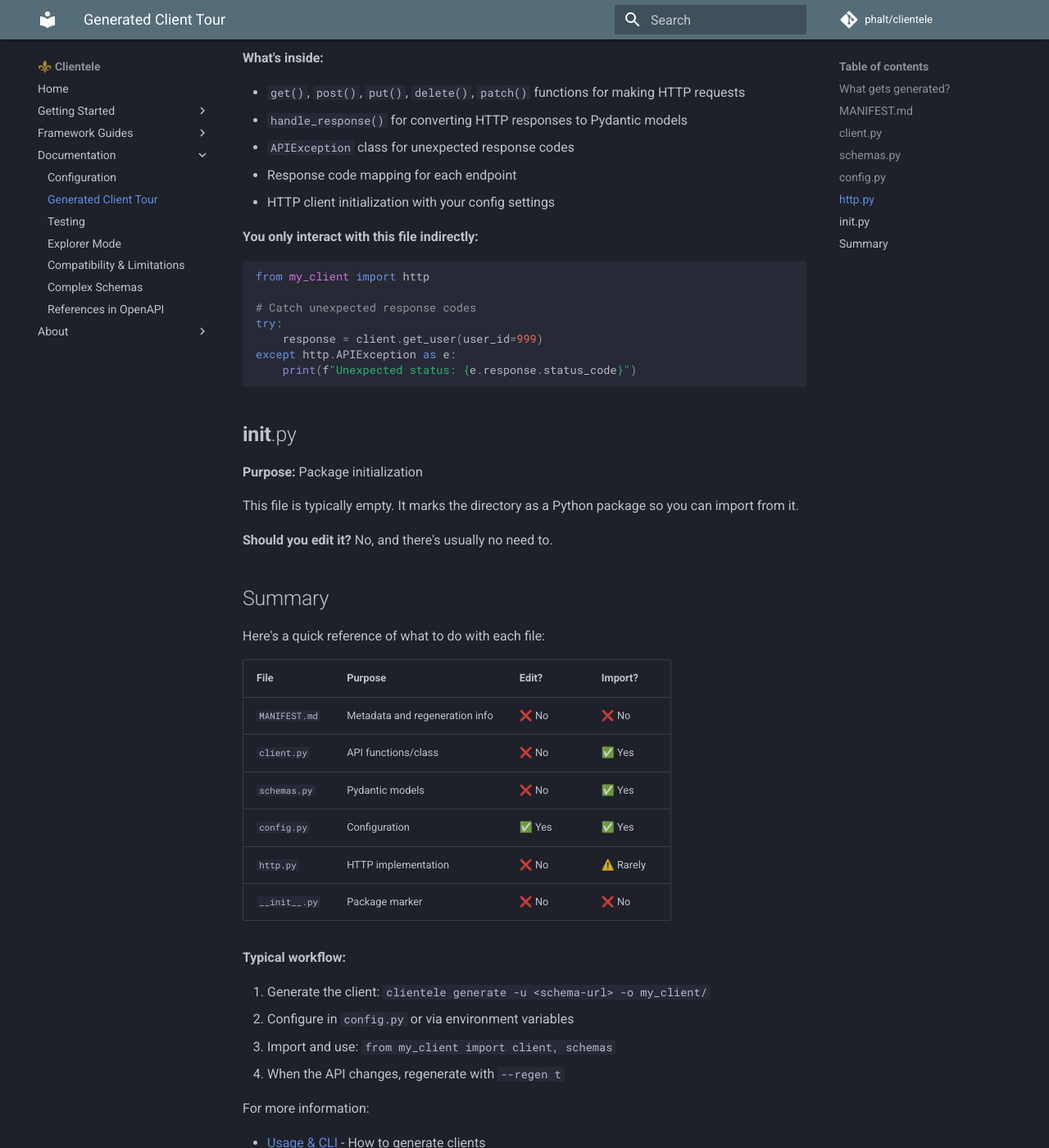
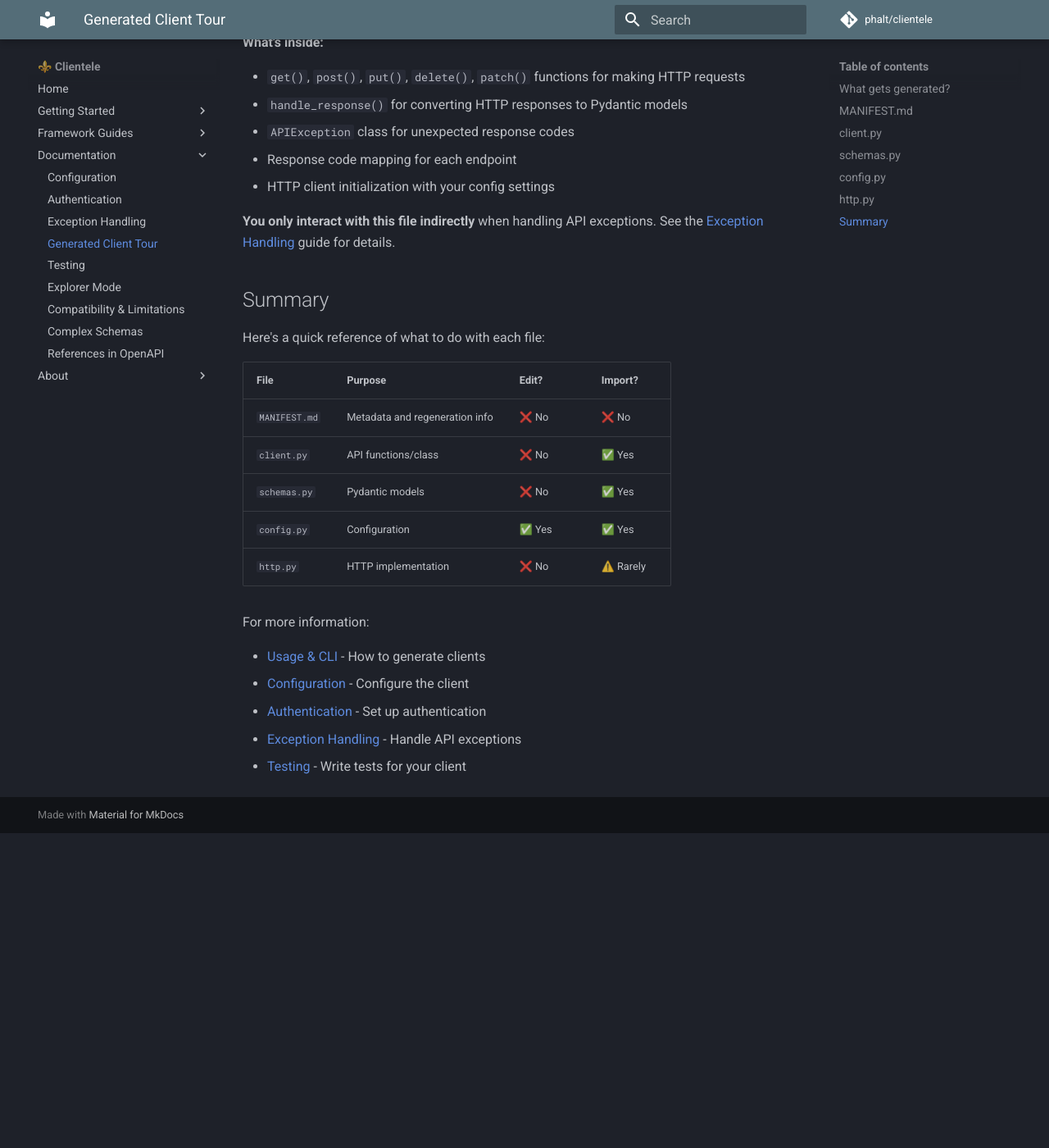
Before and after one commit to phalt/clientele, an MkDocs documentation site: the page built from docs/examples.md, in a window 1280 px wide and 1400 px high, scrolled down 4697 px. Shown: the whole window at 82% size. Built offline with MkDocs 1.6.1 and Material for MkDocs 9.7.7, drawn with Linux system fonts in a browser that asks for light colours; comment, search, counter and statistics services are not loaded; after the commit the page ends 5713 px from its top, so only the background shows below that.

Commit message:
Add dedicated authentication and exception handling pages, remove __init__.py section
Co-authored-by: phalt <490685+phalt@users.noreply.github.com>

````diff
--- a/docs/examples.md
+++ b/docs/examples.md
@@ -9,7 +9,6 @@ Running `clientele generate` creates this file structure:
 ```sh
 my_client/
     MANIFEST.md
-    __init__.py
     client.py
     config.py
     http.py
@@ -208,25 +207,7 @@ This file contains the low-level HTTP logic: making requests with `httpx`, handl
 - Response code mapping for each endpoint
 - HTTP client initialization with your config settings
 
-**You only interact with this file indirectly:**
-
-```py
-from my_client import http
-
-# Catch unexpected response codes
-try:
-    response = client.get_user(user_id=999)
-except http.APIException as e:
-    print(f"Unexpected status: {e.response.status_code}")
-```
-
-## __init__.py
-
-**Purpose:** Package initialization
-
-This file is typically empty. It marks the directory as a Python package so you can import from it.
-
-**Should you edit it?** No, and there's usually no need to.
+**You only interact with this file indirectly** when handling API exceptions. See the [Exception Handling](exceptions.md) guide for details.
 
 ## Summary
 
@@ -239,17 +220,11 @@ Here's a quick reference of what to do with each file:
 | `schemas.py` | Pydantic models | ❌ No | ✅ Yes |
 | `config.py` | Configuration | ✅ Yes | ✅ Yes |
 | `http.py` | HTTP implementation | ❌ No | ⚠️ Rarely |
-| `__init__.py` | Package marker | ❌ No | ❌ No |
-
-**Typical workflow:**
-
-1. Generate the client: `clientele generate -u <schema-url> -o my_client/`
-2. Configure in `config.py` or via environment variables
-3. Import and use: `from my_client import client, schemas`
-4. When the API changes, regenerate with `--regen t`
 
 For more information:
 
 - [Usage & CLI](usage.md) - How to generate clients
 - [Configuration](configuration.md) - Configure the client
+- [Authentication](authentication.md) - Set up authentication
+- [Exception Handling](exceptions.md) - Handle API exceptions
 - [Testing](testing.md) - Write tests for your client
--- a/mkdocs.yml
+++ b/mkdocs.yml
@@ -18,6 +18,8 @@ nav:
     - Django Ninja: framework-django-ninja.md
   - Documentation:
     - Configuration: configuration.md
+    - Authentication: authentication.md
+    - Exception Handling: exceptions.md
     - Generated Client Tour: examples.md
     - Testing: testing.md
     - Explorer Mode: explore.md
````
Also changed, not shown: docs/authentication.md (added, +197 -0 lines), docs/exceptions.md (added, +91 -0 lines), docs/framework-fastapi.md (+1 -1 lines).
